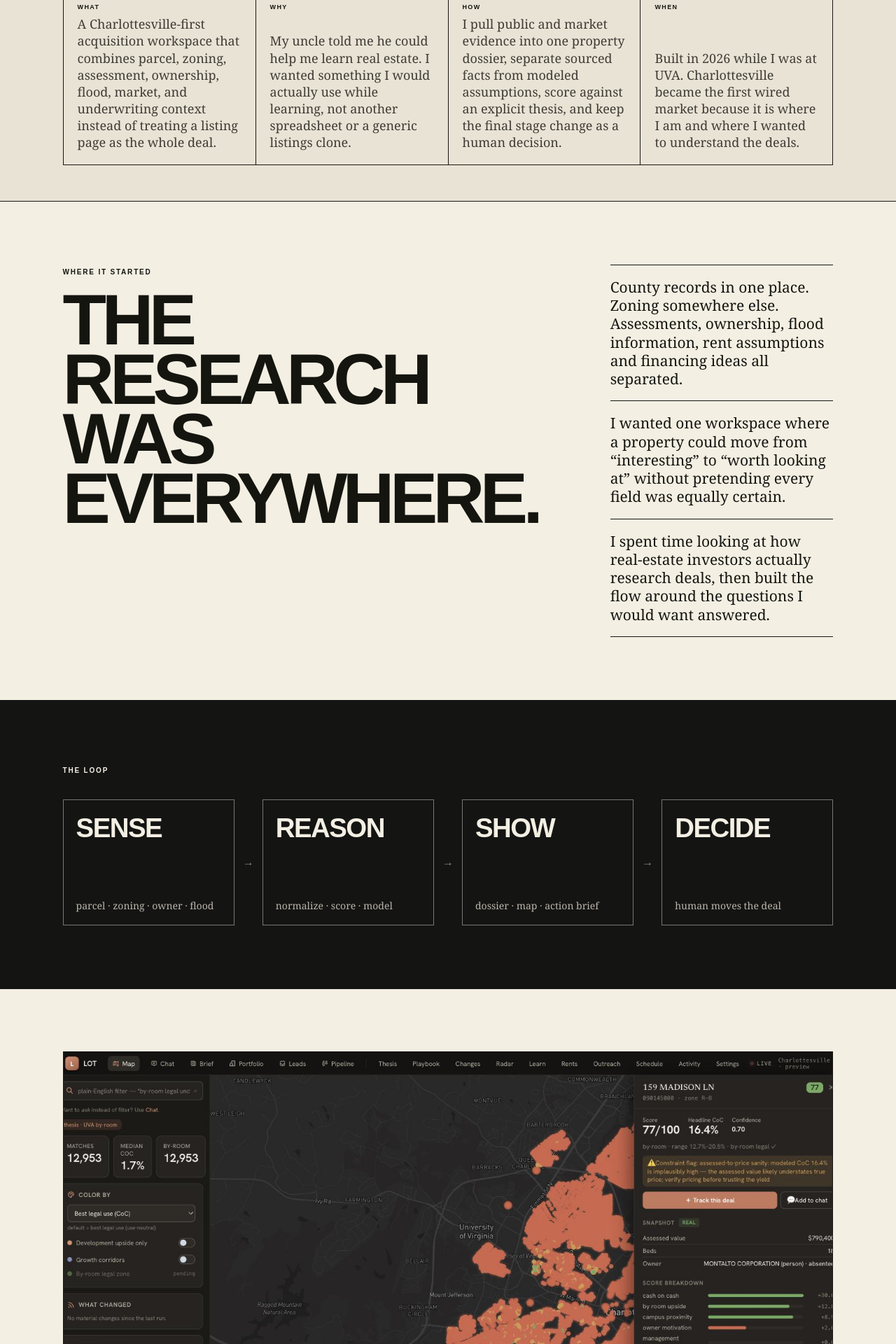
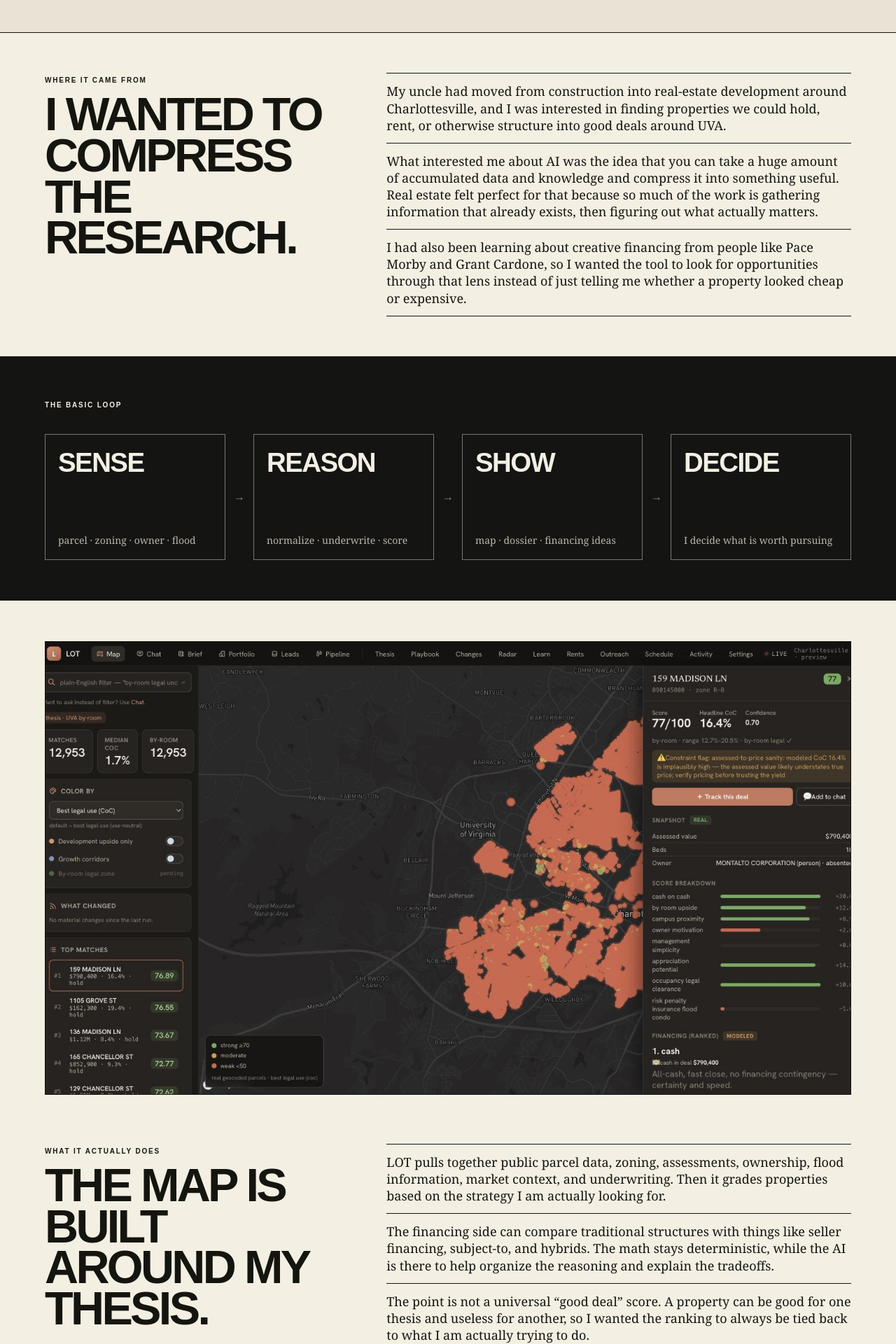
Before and after one commit to pegg-dot/nate-pegg-portfolio, a Next.js app: page /work/lot in a window 1280 px wide. Shown: the part 680-2600 px from the top of the page at 70% size. Built offline with nearby package versions, Linux system fonts and the light colour scheme.

Commit message:
Rewrite LOT in Nate voice

```diff
--- a/src/app/work/lot/page.tsx
+++ b/src/app/work/lot/page.tsx
@@ -5,34 +5,72 @@ import ProjectBrief from "../../components/ProjectBrief";
 export default function LotCase() {
   return (
     <CaseShell
+      className="caseCompact lotCase"
       index="04 / LOT"
       title="LOT"
-      subtitle="LOT is the real-estate acquisition workspace I wanted for myself: a map, research terminal, underwriting context, owner information, and a pipeline for deciding what is actually worth a closer look."
+      subtitle="LOT is a real-estate tool I built for myself and my uncle to find opportunities around Charlottesville. It pulls a lot of the data I would otherwise have to look through manually into one map and grades properties against the way I actually want to invest."
       external={{ label: "GITHUB", href: "https://github.com/pegg-dot/real-estate-platform" }}
       actions={[{ label: "VIEW CODE", href: "https://github.com/pegg-dot/real-estate-platform", external: true }]}
     >
       <ProjectBrief items={[
-        { label: "WHAT", text: "A Charlottesville-first acquisition workspace that combines parcel, zoning, assessment, ownership, flood, market, and underwriting context instead of treating a listing page as the whole deal." },
-        { label: "WHY", text: "My uncle told me he could help me learn real estate. I wanted something I would actually use while learning, not another spreadsheet or a generic listings clone." },
-        { label: "HOW", text: "I pull public and market evidence into one property dossier, separate sourced facts from modeled assumptions, score against an explicit thesis, and keep the final stage change as a human decision." },
-        { label: "WHEN", text: "Built in 2026 while I was at UVA. Charlottesville became the first wired market because it is where I am and where I wanted to understand the deals." },
+        { label: "WHAT", text: "A Charlottesville-first map and research workspace that ranks properties against my own real-estate thesis." },
+        { label: "WHY", text: "There is a ridiculous amount of public and market data around a property. I wanted AI to help compress that into something I could actually use." },
+        { label: "HOW", text: "It combines parcel, zoning, assessment, ownership, flood, market, and underwriting data, then scores each property against an explicit thesis and financing rules." },
+        { label: "WHEN", text: "Built in 2026 at UVA. It is useful now, but still unfinished and something I am building mainly for myself and my uncle." },
       ]} />
 
       <section className="caseBand">
         <div className="caseGrid two">
-          <div><span className="caseLabel">WHERE IT STARTED</span><h2>THE RESEARCH WAS EVERYWHERE.</h2></div>
-          <div className="caseStack"><p>County records in one place. Zoning somewhere else. Assessments, ownership, flood information, rent assumptions and financing ideas all separated.</p><p>I wanted one workspace where a property could move from “interesting” to “worth looking at” without pretending every field was equally certain.</p><p>I spent time looking at how real-estate investors actually research deals, then built the flow around the questions I would want answered.</p></div>
+          <div><span className="caseLabel">WHERE IT CAME FROM</span><h2>I WANTED TO COMPRESS THE RESEARCH.</h2></div>
+          <div className="caseStack">
+            <p>My uncle had moved from construction into real-estate development around Charlottesville, and I was interested in finding properties we could hold, rent, or otherwise structure into good deals around UVA.</p>
+            <p>What interested me about AI was the idea that you can take a huge amount of accumulated data and knowledge and compress it into something useful. Real estate felt perfect for that because so much of the work is gathering information that already exists, then figuring out what actually matters.</p>
+            <p>I had also been learning about creative financing from people like Pace Morby and Grant Cardone, so I wanted the tool to look for opportunities through that lens instead of just telling me whether a property looked cheap or expensive.</p>
+          </div>
         </div>
       </section>
 
       <section className="caseBand caseBandDark">
-        <span className="caseLabel">THE LOOP</span>
-        <div className="lotLoop"><div><b>SENSE</b><span>parcel · zoning · owner · flood</span></div><i>→</i><div><b>REASON</b><span>normalize · score · model</span></div><i>→</i><div><b>SHOW</b><span>dossier · map · action brief</span></div><i>→</i><div><b>DECIDE</b><span>human moves the deal</span></div></div>
+        <span className="caseLabel">THE BASIC LOOP</span>
+        <div className="lotLoop">
+          <div><b>SENSE</b><span>parcel · zoning · owner · flood</span></div><i>→</i>
+          <div><b>REASON</b><span>normalize · underwrite · score</span></div><i>→</i>
+          <div><b>SHOW</b><span>map · dossier · financing ideas</span></div><i>→</i>
+          <div><b>DECIDE</b><span>I decide what is worth pursuing</span></div>
+        </div>
       </section>
 
       <section className="caseBand">
         <div className="caseImageWide lotImage"><Image src="/lot/map-deal-panel.jpg" alt="LOT property research workspace with map and deal panel" fill sizes="100vw" /></div>
-        <div className="caseGrid two compactTop"><div><span className="caseLabel">WHAT I CARED ABOUT</span><h2>MODELED MEANS MODELED.</h2></div><div className="caseStack"><p>A sourced county fact should not look the same as an estimated rent.</p><p>A thesis score should explain the thesis it is scoring against instead of pretending to be a universal “good deal” number.</p><p>The system can organize the work and surface uncertainty. The actual investment decision stays human.</p></div></div>
+        <div className="caseGrid two compactTop">
+          <div><span className="caseLabel">WHAT IT ACTUALLY DOES</span><h2>THE MAP IS BUILT AROUND MY THESIS.</h2></div>
+          <div className="caseStack">
+            <p>LOT pulls together public parcel data, zoning, assessments, ownership, flood information, market context, and underwriting. Then it grades properties based on the strategy I am actually looking for.</p>
+            <p>The financing side can compare traditional structures with things like seller financing, subject-to, and hybrids. The math stays deterministic, while the AI is there to help organize the reasoning and explain the tradeoffs.</p>
+            <p>The point is not a universal &ldquo;good deal&rdquo; score. A property can be good for one thesis and useless for another, so I wanted the ranking to always be tied back to what I am actually trying to do.</p>
+          </div>
+        </div>
+      </section>
+
+      <section className="caseBand caseBandBlue">
+        <div className="caseGrid two">
+          <div><span className="caseLabel">WHAT GOT HARD</span><h2>AI CAN SOUND CERTAIN WHEN THE DATA ISN&apos;T.</h2></div>
+          <div className="caseStack">
+            <p>The hard part was pulling a lot of different kinds of data together without making the result look more certain than it really was.</p>
+            <p>A county assessment is a sourced fact. An estimated rent, mortgage balance, seller motivation, or financing scenario is a model. I wanted those to look different because an AI can give you a very confident answer even when the assumptions underneath it are weak.</p>
+            <p>The other hard part was the interface. There are so many ways I could have shown the data that it was easy to make something powerful but impossible to understand. I spent a lot of time trying to make the map and property view feel clean instead of like a giant spreadsheet.</p>
+          </div>
+        </div>
+      </section>
+
+      <section className="caseBand caseBandDark">
+        <div className="caseGrid two">
+          <div><span className="caseLabel">WHERE IT IS NOW</span><h2>USEFUL, BUT NOT FINISHED.</h2></div>
+          <div className="caseStack">
+            <p>This is not something I am trying to turn into a real-estate software company right now. I built it mainly because I wanted the tool for myself and my uncle.</p>
+            <p>I am actually looking for opportunities around Charlottesville, so I expect to keep using and improving it. Right now it is useful, but there are still parts of the data, scoring, and workflow I want to finish before I would call it done.</p>
+          </div>
+        </div>
       </section>
     </CaseShell>
   );
```
Also changed, not shown: 1 other file (tests, documents, lock files or other folders).
